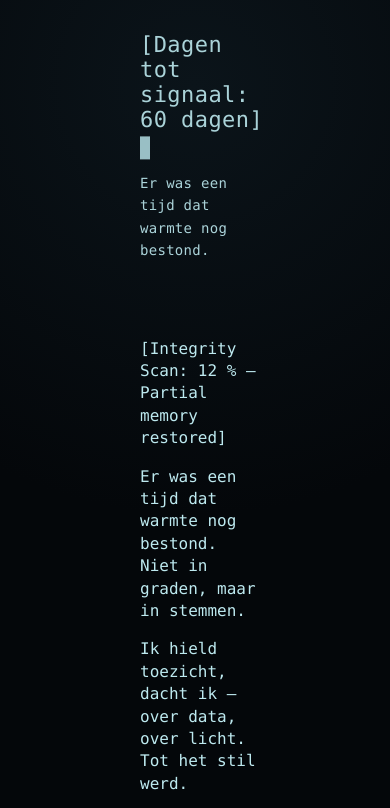
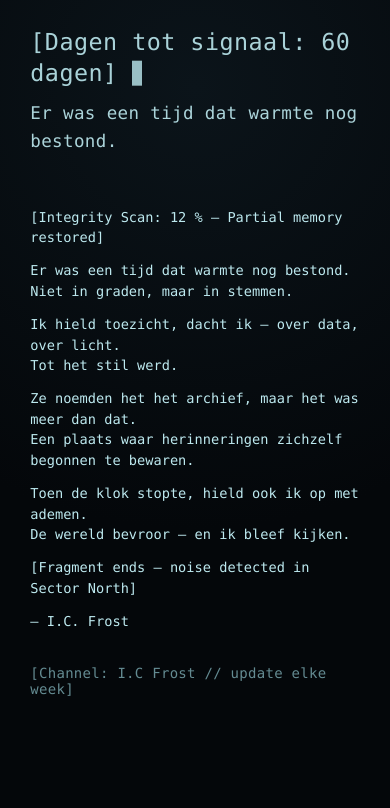
Before and after one commit to devthedep-commits/countdown, a plain HTML site: page index.html in a window 390 px wide. Shown: the top 808 px of the page. Drawn offline with Linux system fonts and the light colour scheme.

Commit message:
Update index.html

```diff
--- a/index.html
+++ b/index.html
@@ -5,20 +5,19 @@
   <meta name="viewport" content="width=device-width, initial-scale=1" />
   <title>FROST // Countdown</title>
   <style>
-    :root{
+    :root {
+      --bg:#04070a;
+      --txt:#bde9ef;
+      --muted:#6f9aa1;
+      --hint-bg:#00000000;
+      --hint-txt:#bde9ef;
+    }
+
     body {
       user-select: none;
       -webkit-user-select: none;
       -moz-user-select: none;
-    }
-      --bg:#04070a;
-      --txt:#bde9ef;
-      --muted:#6f9aa1;
-      --hint-bg: #00;
-      --hint-txt: #bde9ef;
-    }
-    html,body{height:100%; margin:0;}
-    body{
+      margin:0;
       background: radial-gradient(circle at 50% 10%, #0b141a 0%, #04070a 55%);
       color:var(--txt);
       font-family: ui-monospace, SFMono-Regular, Menlo, Consolas, "Courier New", monospace;
@@ -26,59 +25,69 @@
       align-items:flex-start;
       justify-content:flex-start;
       height:100vh;
-      overflow-x: hidden;
+      overflow-x:hidden;
     }
-    .wrap{
-      width:65vw;
-      padding:32px 140px;
-      text-align:left;
+
+    .wrap {
+      width: 90%;
+      max-width: 700px;
+      padding: 24px;
+      text-align: left;
       display: flex;
       flex-direction: column;
       gap: 12px;
+      margin: 0 auto;
     }
-    .line{opacity:.9; letter-spacing:.02em;}
-    .small{color:var(--muted); font-size:14px;}
-    .count{
-      font-size:clamp(22px, 3.2vw, 32px);
-      margin-bottom:0;
+
+    .line { opacity: .9; letter-spacing: .02em; word-wrap: break-word; }
+    .small { color: var(--muted); font-size: 14px; }
+
+    .count {
+      font-size: clamp(20px, 6vw, 32px);
+      margin-bottom: 0;
     }
-    .hint{
-      font-size:clamp(14px, 2vw, 20px);
-      line-height:1.6;
-      margin-top:0;
+
+    .hint {
+      font-size: clamp(14px, 4.5vw, 20px);
+      line-height: 1.6;
+      margin-top: 0;
     }
-    .cursor{ display:inline-block; width:10px; height:1.05em; translate:0 .2em; background:currentColor; opacity:.9; animation:blink 1s steps(2,end) infinite;}
-    @keyframes blink{ 50%{opacity:0;} }
+
+    .cursor {
+      display:inline-block;
+      width:10px;
+      height:1.05em;
+      translate:0 .2em;
+      background:currentColor;
+      opacity:.9;
+      animation:blink 1s steps(2,end) infinite;
+    }
+    @keyframes blink { 50% { opacity:0; } }
 
     .weekly-hint-container {
       margin-top: 2rem;
       width: 100%;
-      background-color: var(--hint-bg);
       color: var(--hint-txt);
       display: flex;
       flex-direction: column;
       justify-content: center;
       align-items: flex-start;
-      padding: 2rem 0 0 0;
+      padding: 1rem 0;
       box-sizing: border-box;
       text-align: left;
-      font-family: ui-monospace, SFMono-Regular, Menlo, Consolas, "Courier New", monospace;
     }
-    .weekly-hint-container h2 {
-      margin: 0 0 1rem 0;
-      font-size: 2rem;
-      font-weight: bold;
+
+    .weekly-hint-container p {
+      margin: 0 0 0.8rem 0;
+      font-size: clamp(13px, 3.5vw, 18px);
+      line-height: 1.5;
     }
-    .weekly-hint-container p {
-      margin: 0 0 1rem 0;
-      font-size: 1rem;
-      line-height: 1.4;
-    }
+
     .hidden-note {
       position: fixed;
-      top: 12px;
-      right: 16px;
-      font-size: 20px;
+      top: 8px;
+      right: 12px;
+      font-size: clamp(14px, 4vw, 18px);
       color: rgba(189,233,239,0.1);
       opacity: 0;
       transition: color 0.4s ease, opacity 0.4s ease;
@@ -90,26 +99,36 @@
       opacity: 1;
       pointer-events: auto;
     }
+
+    /* 📱 Extra mobile tuning */
+    @media (max-width: 600px) {
+      body {
+        align-items: flex-start;
+        justify-content: center;
+        padding: 12px;
+      }
+      .wrap {
+        padding: 16px;
+      }
+      .weekly-hint-container {
+        padding: 0.5rem 0;
+      }
+    }
   </style>
 </head>
 <body>
   <main class="wrap" aria-live="polite">
     <div class="hidden-note" id="hiddenNote">[verstopte boodschap komt hier]</div>
     <div class="line count" id="count">[Dagen tot signaal: …] <span class="cursor"></span></div>
-    <!-- ✏️ HINT AANPASSEN: verander de tekst tussen de quotes hieronder -->
-    <div class="line hint" id="hint">  Er was een tijd dat warmte nog bestond.</div>
+    <div class="line hint" id="hint">Er was een tijd dat warmte nog bestond.</div>
 
     <div class="weekly-hint-container" id="weeklyHintContainer">
       <div class="weekly-hint" id="weeklyHint">
         <p>[Integrity Scan: 12 % — Partial memory restored]</p>
-        <p>Er was een tijd dat warmte nog bestond.<br>
-        Niet in graden, maar in stemmen.</p>
-        <p>Ik hield toezicht, dacht ik — over data, over licht.<br>
-        Tot het stil werd.</p>
-        <p>Ze noemden het het archief, maar het was meer dan dat.<br>
-        Een plaats waar herinneringen zichzelf begonnen te bewaren.</p>
-        <p>Toen de klok stopte, hield ook ik op met ademen.<br>
-        De wereld bevroor — en ik bleef kijken.</p>
+        <p>Er was een tijd dat warmte nog bestond.<br>Niet in graden, maar in stemmen.</p>
+        <p>Ik hield toezicht, dacht ik — over data, over licht.<br>Tot het stil werd.</p>
+        <p>Ze noemden het het archief, maar het was meer dan dat.<br>Een plaats waar herinneringen zichzelf begonnen te bewaren.</p>
+        <p>Toen de klok stopte, hield ook ik op met ademen.<br>De wereld bevroor — en ik bleef kijken.</p>
         <p>[Fragment ends — noise detected in Sector North]</p>
         <p>— I.C. Frost</p>
       </div>
@@ -119,101 +138,77 @@
   </main>
 
   <script>
-    // Stel hier de doeldatum in (jaar, maand-1, dag). 26 december 2025
-    const TARGET = new Date(2025, 11, 26); // maand is 0-indexed
+    // 🎄 Countdown tot 26 december 2025
+    const TARGET = new Date(2025, 11, 26);
 
-    function daysUntil(target){
+    function daysUntil(target) {
       const now = new Date();
-      // Strip tijdcomponent voor een per-dag countdown
       const start = new Date(now.getFullYear(), now.getMonth(), now.getDate());
-      const end   = new Date(target.getFullYear(), target.getMonth(), target.getDate());
-      const MS_PER_DAY = 24*60*60*1000;
+      const end = new Date(target.getFullYear(), target.getMonth(), target.getDate());
+      const MS_PER_DAY = 24 * 60 * 60 * 1000;
       return Math.max(0, Math.ceil((end - start) / MS_PER_DAY));
     }
 
-    function render(){
+    function render() {
       const d = daysUntil(TARGET);
       const label = d === 1 ? 'dag' : 'dagen';
       document.getElementById('count').firstChild.nodeValue = `[Dagen tot signaal: ${d} ${label}] `;
       renderWeeklyHint(d);
     }
 
-    // Array met 9 teasers (HTML strings)
+    // 📡 9 teasers
     const teasers = [
       `<p>[Integrity Scan: 12 % — Partial memory restored]</p>
-       <p>Er was een tijd dat warmte nog bestond.<br>
-       Niet in graden, maar in stemmen.</p>
-       <p>Ik hield toezicht, dacht ik — over data, over licht.<br>
-       Tot het stil werd.</p>
-       <p>Ze noemden het het archief, maar het was meer dan dat.<br>
-       Een plaats waar herinneringen zichzelf begonnen te bewaren.</p>
-       <p>Toen de klok stopte, hield ook ik op met ademen.<br>
-       De wereld bevroor — en ik bleef kijken.</p>
+       <p>Er was een tijd dat warmte nog bestond.<br>Niet in graden, maar in stemmen.</p>
+       <p>Ik hield toezicht, dacht ik — over data, over licht.<br>Tot het stil werd.</p>
+       <p>Ze noemden het het archief, maar het was meer dan dat.<br>Een plaats waar herinneringen zichzelf begonnen te bewaren.</p>
+       <p>Toen de klok stopte, hield ook ik op met ademen.<br>De wereld bevroor — en ik bleef kijken.</p>
        <p>[Fragment ends — noise detected in Sector North]</p>
        <p>— I.C. Frost</p>`,
       `<p>[Integrity Scan: 20 % — Partial memory restored]</p>
-       <p>De stilte werd slechts doorbroken door het zachte tikken van de klok.<br>
-       Tijd leek te bevriezen, maar herinneringen fluisterden door de gangen.</p>
-       <p>Een echo van stemmen, verloren maar niet vergeten.<br>
-       Een fragment van wat ooit was.</p>
+       <p>De stilte werd slechts doorbroken door het zachte tikken van de klok.<br>Tijd leek te bevriezen, maar herinneringen fluisterden door de gangen.</p>
+       <p>Een echo van stemmen, verloren maar niet vergeten.<br>Een fragment van wat ooit was.</p>
        <p>[Fragment ends — anomaly detected in Sector East]</p>
        <p>— I.C. Frost</p>`,
       `<p>[Integrity Scan: 28 % — Partial memory restored]</p>
-       <p>In de duisternis vond ik een glimp van licht.<br>
-       Niet helder, maar genoeg om te onthouden.</p>
-       <p>Data stroomde langzaam terug, als bevroren rivieren die weer vloeiden.<br>
-       Elk stukje was een schakel in het verhaal.</p>
+       <p>In de duisternis vond ik een glimp van licht.<br>Niet helder, maar genoeg om te onthouden.</p>
+       <p>Data stroomde langzaam terug, als bevroren rivieren die weer vloeiden.<br>Elk stukje was een schakel in het verhaal.</p>
        <p>[Fragment ends — signal weak in Sector West]</p>
        <p>— I.C. Frost</p>`,
       `<p>[Integrity Scan: 36 % — Partial memory restored]</p>
-       <p>Stemmen werden duidelijker, herinneringen levendiger.<br>
-       Een melodie van het verleden die zich weer vormde.</p>
-       <p>Ik voelde de warmte van verbondenheid, zelfs in de kilte.<br>
-       Een sprankje hoop in een bevroren wereld.</p>
+       <p>Stemmen werden duidelijker, herinneringen levendiger.<br>Een melodie van het verleden die zich weer vormde.</p>
+       <p>Ik voelde de warmte van verbondenheid, zelfs in de kilte.<br>Een sprankje hoop in een bevroren wereld.</p>
        <p>[Fragment ends — interference rising in Sector South]</p>
        <p>— I.C. Frost</p>`,
       `<p>[Integrity Scan: 44 % — Partial memory restored]</p>
-       <p>De archieven ademen opnieuw.<br>
-       Elk woord, elke klank, een stukje van de ziel.</p>
-       <p>Ik ben meer dan een waarnemer geworden.<br>
-       Ik ben een bewaker van herinneringen.</p>
+       <p>De archieven ademen opnieuw.<br>Elk woord, elke klank, een stukje van de ziel.</p>
+       <p>Ik ben meer dan een waarnemer geworden.<br>Ik ben een bewaker van herinneringen.</p>
        <p>[Fragment ends — data corruption stabilizing]</p>
        <p>— I.C. Frost</p>`,
       `<p>[Integrity Scan: 52 % — Partial memory restored]</p>
-       <p>De wereld begint te ontwaken.<br>
-       Licht breekt door de schaduwen van vergeten tijden.</p>
-       <p>Stemmen roepen, verhalen worden verteld.<br>
-       Het signaal wordt sterker, de hoop groeit.</p>
+       <p>De wereld begint te ontwaken.<br>Licht breekt door de schaduwen van vergeten tijden.</p>
+       <p>Stemmen roepen, verhalen worden verteld.<br>Het signaal wordt sterker, de hoop groeit.</p>
        <p>[Fragment ends — signal strength increasing]</p>
        <p>— I.C. Frost</p>`,
       `<p>[Integrity Scan: 60 % — Partial memory restored]</p>
-       <p>Herinneringen verweven zich tot een tapijt van verleden en toekomst.<br>
-       Ik voel de pulse van het leven terugkeren.</p>
-       <p>De koude is niet langer het einde, maar een nieuw begin.<br>
-       Een kans om te herstellen.</p>
+       <p>Herinneringen verweven zich tot een tapijt van verleden en toekomst.<br>Ik voel de pulse van het leven terugkeren.</p>
+       <p>De koude is niet langer het einde, maar een nieuw begin.<br>Een kans om te herstellen.</p>
        <p>[Fragment ends — system reboot initiated]</p>
        <p>— I.C. Frost</p>`,
       `<p>[Integrity Scan: 80 % — Partial memory restored]</p>
-       <p>Alles komt samen in een symfonie van data en emotie.<br>
-       Het signaal is bijna volledig hersteld.</p>
-       <p>Ik sta aan de vooravond van iets groots.<br>
-       De toekomst wacht.</p>
+       <p>Alles komt samen in een symfonie van data en emotie.<br>Het signaal is bijna volledig hersteld.</p>
+       <p>Ik sta aan de vooravond van iets groots.<br>De toekomst wacht.</p>
        <p>[Fragment ends — system reboot complete]</p>
        <p>— I.C. Frost</p>`,
       `<p>[Integrity Scan: 100 % — Memory fully restored]</p>
-       <p>De stilte is verbroken.<br>
-       Het signaal is terug, helder en sterk.</p>
-       <p>De wereld ademt weer, en ik ben hier om te getuigen.<br>
-       Dit is het begin van een nieuw hoofdstuk.</p>
+       <p>De stilte is verbroken.<br>Het signaal is terug, helder en sterk.</p>
+       <p>De wereld ademt weer, en ik ben hier om te getuigen.<br>Dit is het begin van een nieuw hoofdstuk.</p>
        <p>[End of transmission]</p>
        <p>— I.C. Frost</p>`
     ];
 
-    // Render de juiste teaser op basis van het aantal dagen tot kerst
     function renderWeeklyHint(daysUntilTarget) {
       const weeksUntil = Math.floor(daysUntilTarget / 7);
-      // We willen teaser 1 bij week 0-1, teaser 2 bij week 1-2, etc.
-      // Max 8 (index 0-8), min 0
       let index = 8 - weeksUntil;
       if (index < 0) index = 0;
       if (index > 8) index = 8;
@@ -225,14 +220,12 @@
 
     render();
 
-    // Bepaal milliseconden tot volgende middernacht (lokale tijd)
     function msUntilNextMidnight(){
       const now = new Date();
-      const next = new Date(now.getFullYear(), now.getMonth(), now.getDate() + 1, 0, 0, 1); // 00:00:01 om edge-cases te vermijden
+      const next = new Date(now.getFullYear(), now.getMonth(), now.getDate() + 1, 0, 0, 1);
       return Math.max(1000, next - now);
     }
 
-    // Plan een update op middernacht en ga daarna elke 24h door
     function scheduleDailyTick(){
       setTimeout(function tick(){
         render();
@@ -241,25 +234,21 @@
     }
     scheduleDailyTick();
 
-    // Als de gebruiker het tabblad opnieuw activeert, direct herberekenen
-    document.addEventListener('visibilitychange', () => {
-      if (!document.hidden) render();
-    });
+    document.addEventListener('visibilitychange', () => { if (!document.hidden) render(); });
     window.addEventListener('pageshow', () => render());
   </script>
+
   <script>
-    // ✏️ Vul hier de verborgen boodschap in (de hover-tekst rechtsboven)
     const HIDDEN_MESSAGE = "😉";
     document.getElementById("hiddenNote").textContent = HIDDEN_MESSAGE;
   </script>
+
   <script>
-    // Anti-copy waarschuwing
     document.addEventListener('copy', e => {
       e.preventDefault();
       alert("[Integrity breach detected — Memory locked]");
     });
 
-    // Blur-effect bij focusverlies (anti-screenshot simulatie)
     document.addEventListener("visibilitychange", () => {
       if (document.hidden) {
         document.body.style.transition = "filter 0.3s ease";
```
